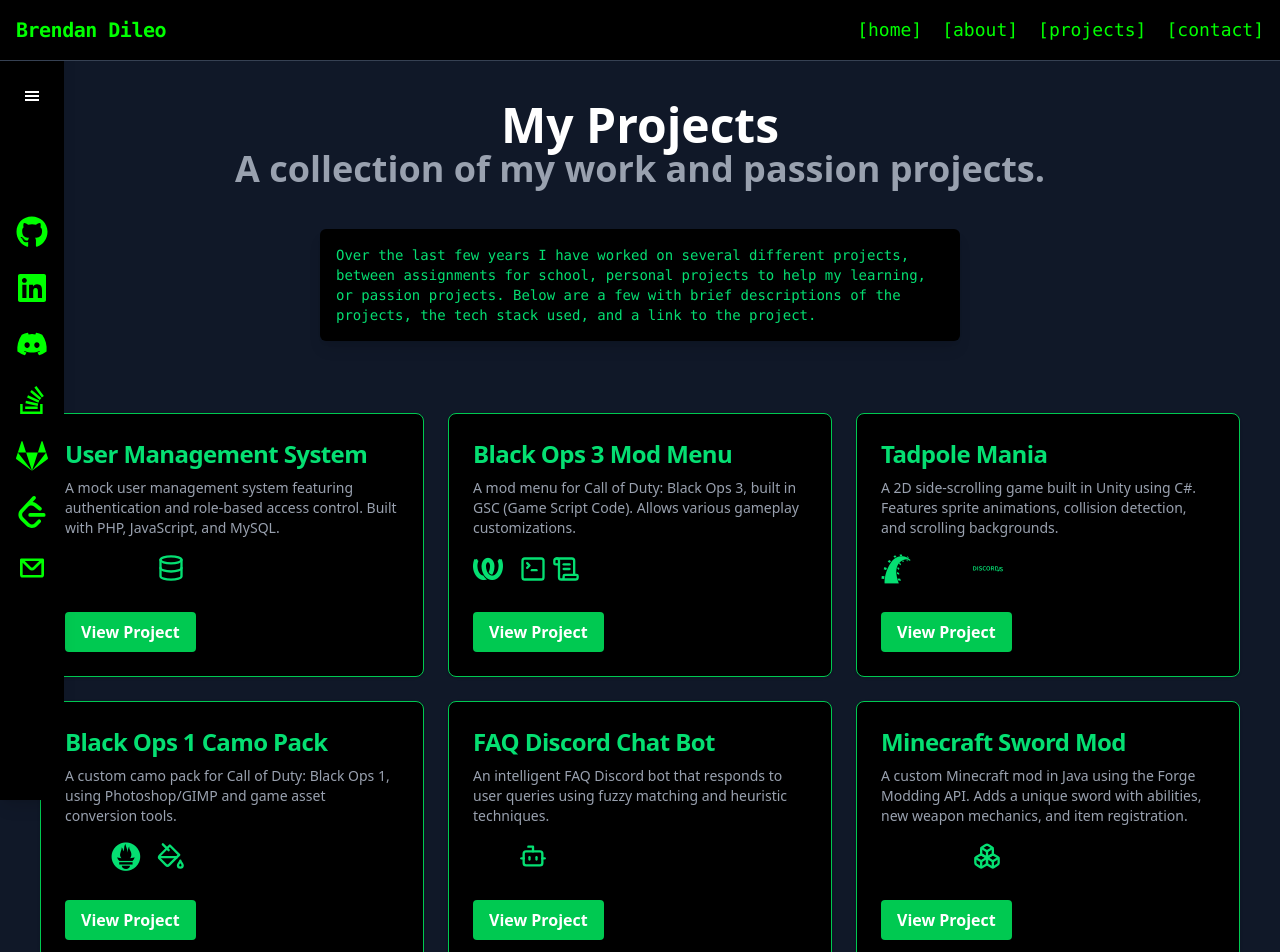
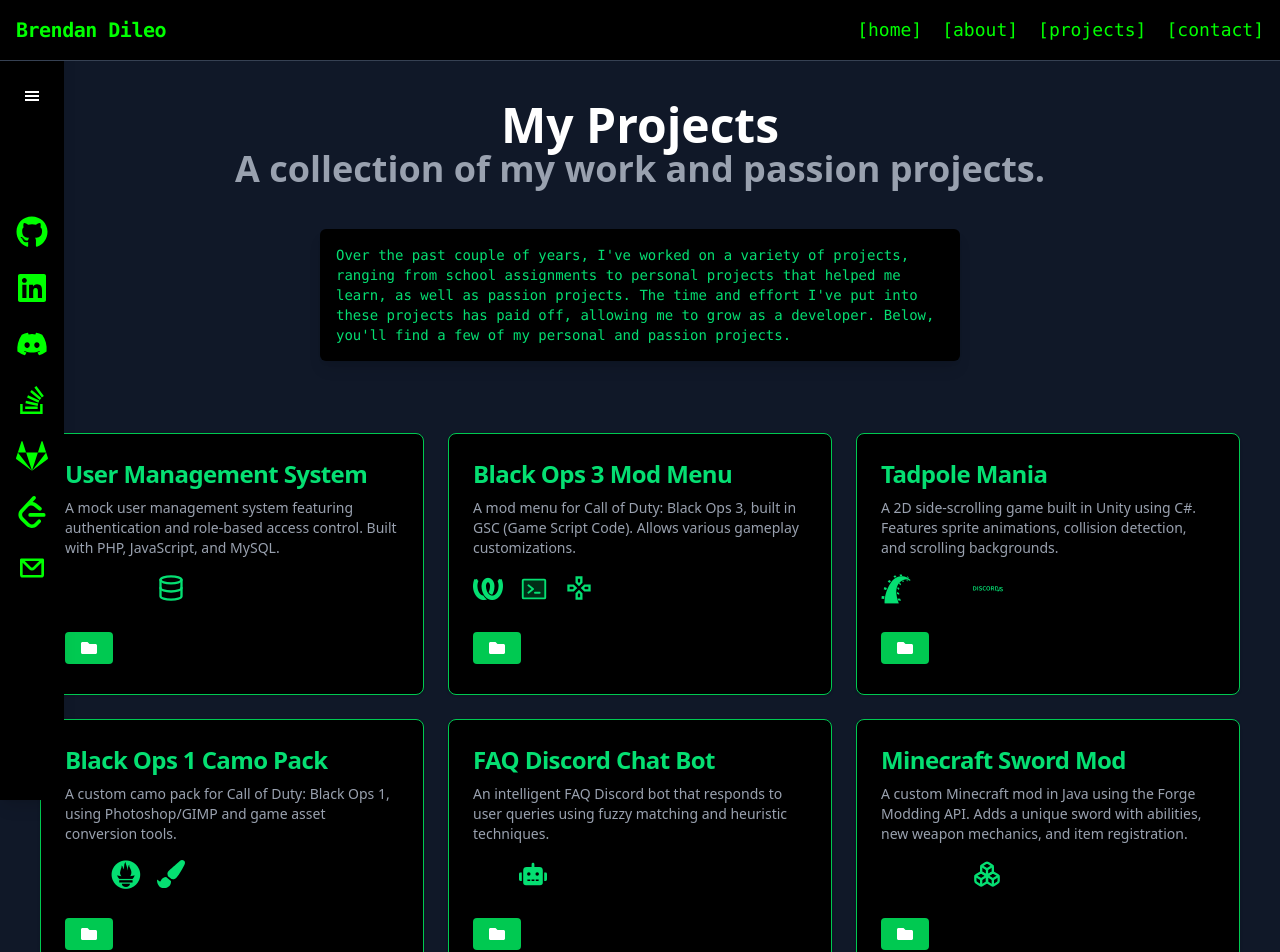
Before and after one commit to brendanddev/brendans-website, a React (Vite) app: page /projects in a window 1280 px wide. Shown: the top 952 px of the page. Built offline with nearby package versions, Linux system fonts and the light colour scheme.

Commit message:
Commit #69 (Issue) - Adding Links and Changing Icons on Projects Page, Some Icons dont show

```diff
--- a/src/pages/About.jsx
+++ b/src/pages/About.jsx
@@ -18,12 +18,11 @@ const About = () => {
             title="About Me"
             subtitle="Who am I? Here's a bit about me."
         />
-        <Sidebar />
 
         <section className="w-full flex justify-center items-center mb-8">
 
         <motion.div
-          className="w-3/5 h-[300px] bg-black rounded-lg shadow-lg flex flex-col border border-white overflow-hidden font-mono"
+          className="w-full h-[300px] bg-black rounded-lg shadow-lg flex flex-col border border-white overflow-hidden font-mono"
           initial={{ opacity: 0, x: -500 }}
           animate={{ opacity: 1, x: 0 }}
           transition={{ duration: 0.8, ease: "easeOut" }}
@@ -219,8 +218,9 @@ const About = () => {
         Download Resume
       </a>
     </motion.div>
+    </div>
+    <Sidebar />
 
-    </div>
   </div>
 
   );
--- a/src/pages/Projects.jsx
+++ b/src/pages/Projects.jsx
@@ -3,9 +3,15 @@
 // Brendan Dileo
 
 import { motion } from "framer-motion";
-import { SquareTerminal, Database, PaintBucket, MessageCircle, Bot, Boxes, ScrollText } from "lucide-react";
 import Header from "../components/Header";
 import Sidebar from "../components/Sidebar";
+
+import { Database, MessageCircle, Boxes } from "lucide-react";
+import { FaFolder, FaPaintBrush, FaRobot } from "react-icons/fa";
+
+import { PiTerminalWindowDuotone } from "react-icons/pi";
+import { MdOutlineGamepad } from "react-icons/md";
+
 
 const projects = [
     {
@@ -19,23 +25,25 @@ const projects = [
         title: "Black Ops 3 Mod Menu",
         desc: "A mod menu for Call of Duty: Black Ops 3, built in GSC (Game Script Code). Allows various gameplay customizations.",
         icons: ["devicon-cplusplus-plain"],
-        extraIcon: (
-            <div style={{ display: "flex", gap: "5px", alignItems: "center" }}>
-                <SquareTerminal size={28} />
-                <ScrollText size={28} />
-            </div>
-        ),
+        extraIcon: [
+            <PiTerminalWindowDuotone size={30} />,
+            <MdOutlineGamepad size={28} />
+        ],
+
+        link: "https://github.com/brendanddev/Black-Ops-3-GSC-Mod-Menu"
     },
     {
         title: "Tadpole Mania",
         desc: "A 2D side-scrolling game built in Unity using C#. Features sprite animations, collision detection, and scrolling backgrounds.",
-        icons: ["devicon-csharp-plain", "devicon-unity-plain", "devicon-godot-plain"]
+        icons: ["devicon-csharp-plain", "devicon-unity-plain", "devicon-godot-plain"],
+        link: "https://github.com/brendanddev/Tadpole-Mania-Unity-Game"
     },
     {
         title: "Black Ops 1 Camo Pack",
         desc: "A custom camo pack for Call of Duty: Black Ops 1, using Photoshop/GIMP and game asset conversion tools.",
         icons: ["devicon-photoshop-plain", "devicon-gimp-plain"],
-        extraIcon: <PaintBucket size={28} />,
+        extraIcon: <FaPaintBrush size={28}/>,
+        link: "https://github.com/brendanddev/Black-Ops-1-Camo-Pack"
     },
     {
         title: "FAQ Discord Chat Bot",
@@ -43,16 +51,20 @@ const projects = [
         icons: ["devicon-python-plain"],
         extraIcon: (
             <MessageCircle size={28} />,
-            <Bot size={28} />
-        )
+            <FaRobot size={28} />
+        ),
+        link: "https://github.com/brendanddev/FAQ-Bot"
     },
     {
         title: "Minecraft Sword Mod",
         desc: "A custom Minecraft mod in Java using the Forge Modding API. Adds a unique sword with abilities, new weapon mechanics, and item registration.",
         icons: ["devicon-java-plain", "devicon-json-plain"],
-        extraIcon: <Boxes size={28} />
+        extraIcon: <Boxes size={28} />,
+        link: "_blank"
     }
 ];
+
+// MESSAGE ICON NTO WORKING
 
 const Projects = () => {
     return (
@@ -78,9 +90,10 @@ const Projects = () => {
                 className="w-2/4 mb-12"
             >
                 <p className="bg-black text-sm text-green-400 p-4 rounded-md shadow-lg font-mono overflow-x-auto">
-                    {`Over the last few years I have worked on several different projects, between assignments
-                    for school, personal projects to help my learning, or passion projects. Below are a few
-                    with brief descriptions of the projects, the tech stack used, and a link to the project.`}
+                    Over the past couple of years, I've worked on a variety of projects, ranging from school assignments to
+                    personal projects that helped me learn, as well as passion projects. The time and effort I've put into these
+                    projects has paid off, allowing me to grow as a developer. Below, you'll find a few of my personal and passion
+                    projects.
                 </p>
             </motion.section>
 
@@ -108,7 +121,7 @@ const Projects = () => {
                                 href={project.link}
                                 className="mt-4 inline-block bg-green-500 text-white font-bold py-2 px-4 rounded hover:bg-green-600"
                             >
-                                View Project
+                                <FaFolder />
                             </a>
                         </div>
                     </motion.div>
```
